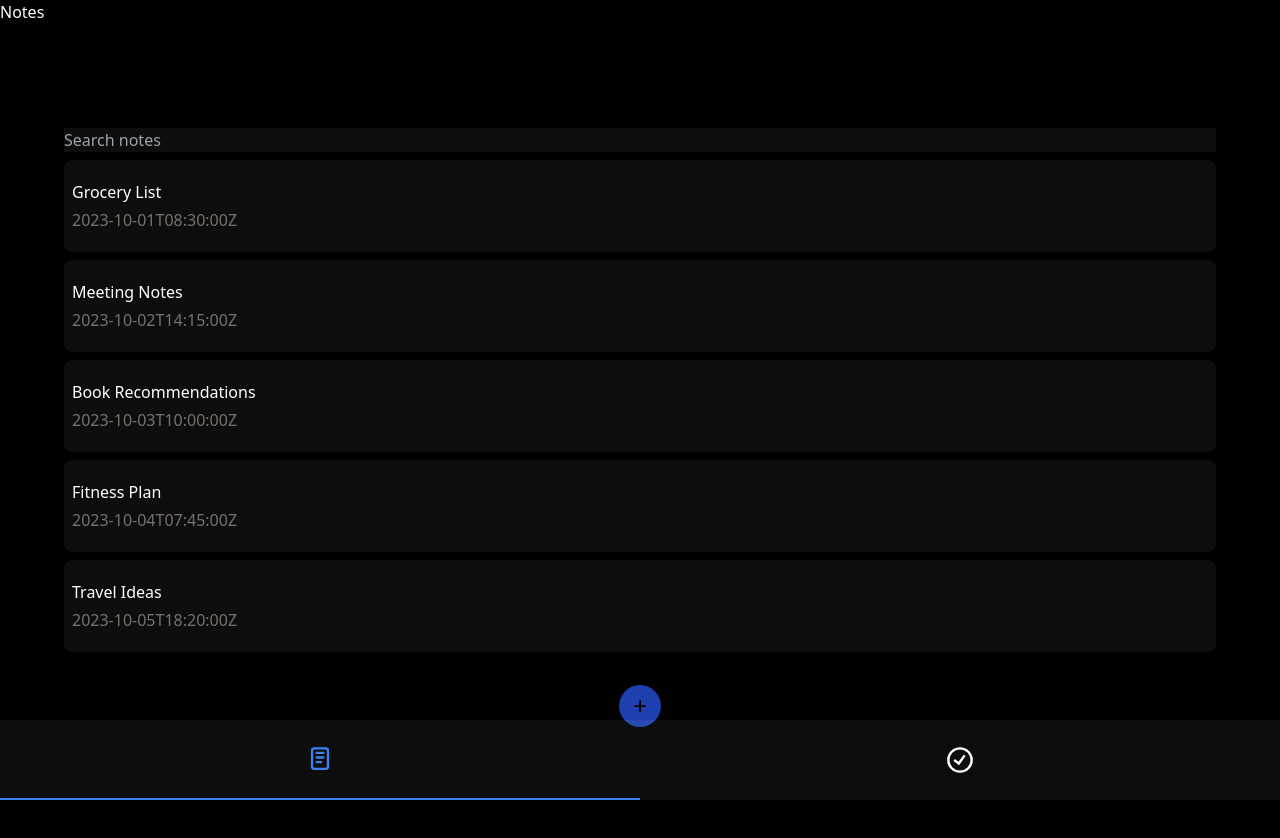
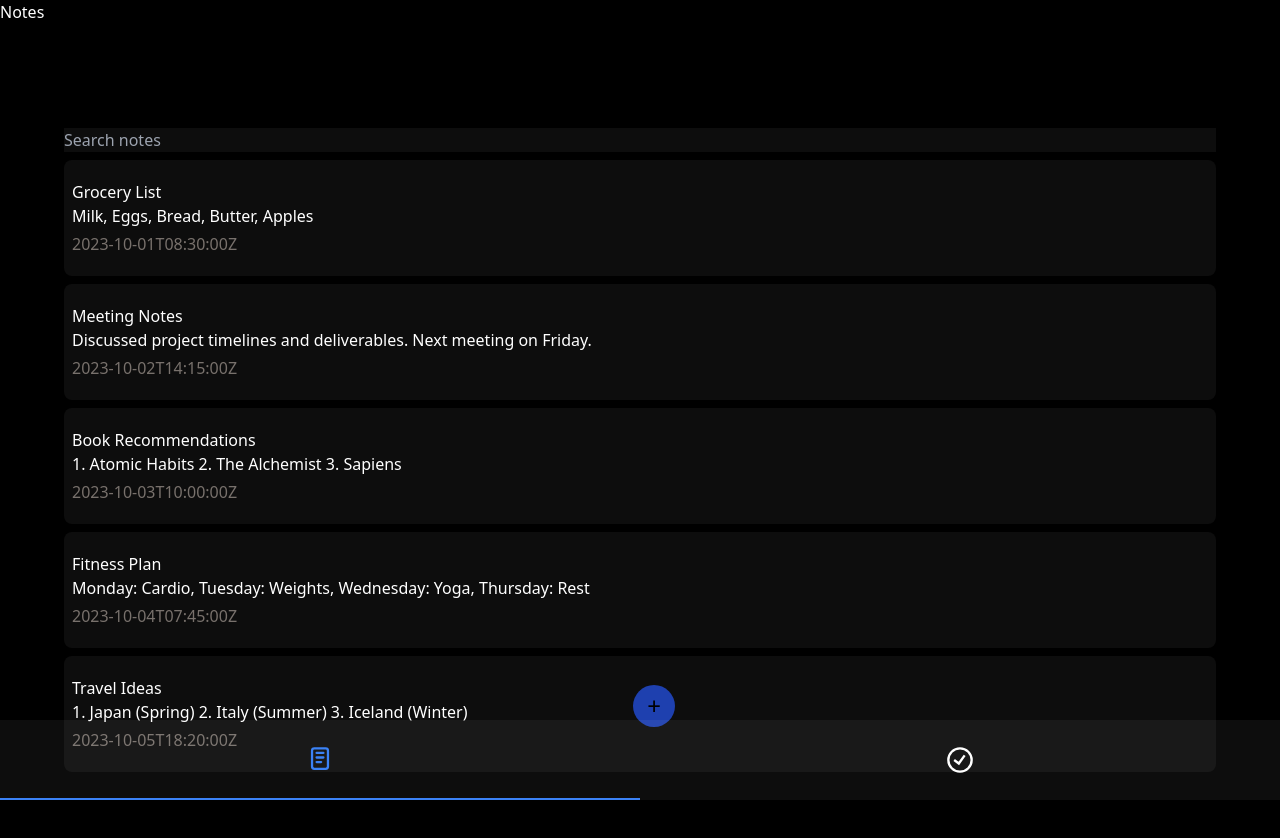
Before and after one commit to jazzvillainy/todofr, a React (Vite) app in the folder todofr/: page / in a window 1280 px wide. Shown: the top 838 px of the page. Before the commit the page ends 800 px from the top, so only its background shows below. Built offline with nearby package versions, Linux system fonts and the light colour scheme.

Commit message:
fixed dynamic routing for each item component.

```diff
--- a/todofr/src/App.jsx
+++ b/todofr/src/App.jsx
@@ -3,6 +3,7 @@ import { BrowserRouter, Routes, Route } from "react-router";
 import TodoApp from "./routes/TodoApp";
 import RootLayout from "./RootLayout";
 import NotesApp from "./routes/NotesApp";
+import NotesEditor from "./components/NotesEditor";
 
 function App() {
   return (
@@ -11,6 +12,7 @@ function App() {
         <Route path="/" element={<RootLayout />}>
           <Route index element={<NotesApp />} />
           <Route path="/notes" element={<TodoApp />} />
+          <Route path="/notesEditor/:id" element={<NotesEditor />} />
         </Route>
       </Routes>
     </div>
--- a/todofr/src/components/NoteCards.jsx
+++ b/todofr/src/components/NoteCards.jsx
@@ -4,6 +4,7 @@ function NoteCards({item}) {
   return (
     <div className="bg-white bg-opacity-5 h-fit py-5 px-2 w-[90%] rounded-lg flex flex-col text-white">
       <span>{item.title}</span>
+      <span>{item.content}</span>
       <span className="pt-1 text-stone-500">
         {item.createdAt.toLocaleString()}
       </span>
--- a/todofr/src/routes/NotesApp.jsx
+++ b/todofr/src/routes/NotesApp.jsx
@@ -1,6 +1,7 @@
 import React, { useState } from "react";
 import NoteCards from "../components/NoteCards";
 import Search from "../components/Search";
+import { NavLink } from "react-router";
 
 function NotesApp() {
   const [notes, setNotes] = useState([
@@ -42,7 +43,7 @@ function NotesApp() {
       tags: ["travel", "planning"],
     },
   ]);
-  const [showInputModal, setShowInputModal] = useState(false);
+  // const [showInputModal, setShowInputModal] = useState(false);
   return (
     <div className="flex flex-col items-center gap-2 h-fit pb-20">
       <div className="w-full h-[15dvh]">
@@ -51,17 +52,26 @@ function NotesApp() {
 
       <Search />
       {notes.map((item) => (
+        <NavLink
+          to={`/notesEditor/${item.id}`}
+          className="w-full flex justify-center"
+        >
           <NoteCards item={item} />
+        </NavLink>
       ))}
 
       <div className="bg-transparent w-full h-1/5 fixed bottom-0 flex items-center justify-center">
+        <NavLink
+          to={`/notesEditor/${notes ? notes.length + 2 : notes.length + 1}`}
+        >
           <button
             className="bg-blue-800 rounded-full w-7 h-7 absolute bottom-20 sm:scale-150"
             type="submit"
-          onClick={() => setShowNotesEditor()}
+            // onClick={() => setShowNotesEditor()}
           >
             +
           </button>
+        </NavLink>
       </div>
     </div>
   );
```
Lines whose indentation alone changed are shown as unchanged.
